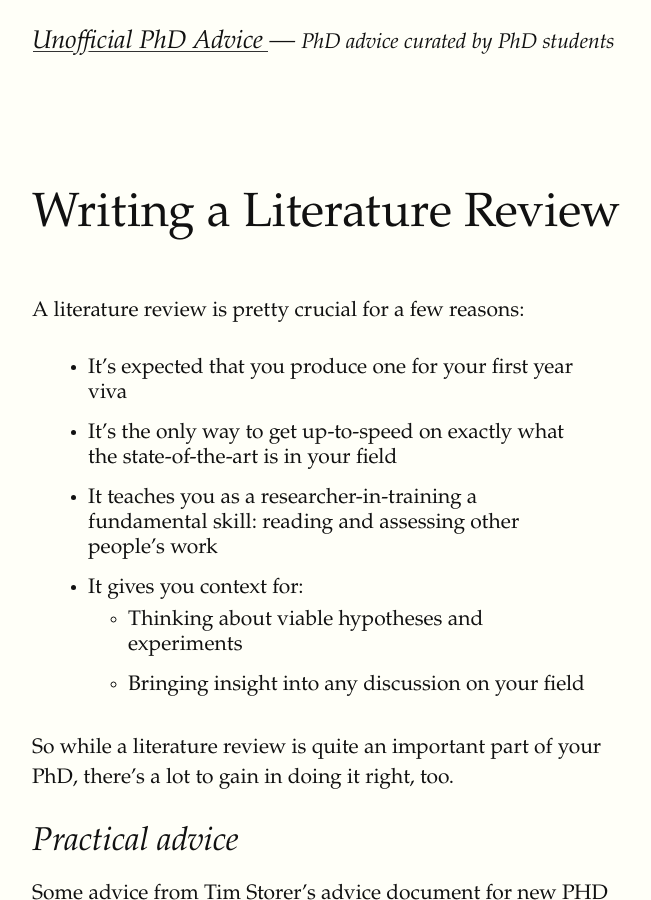
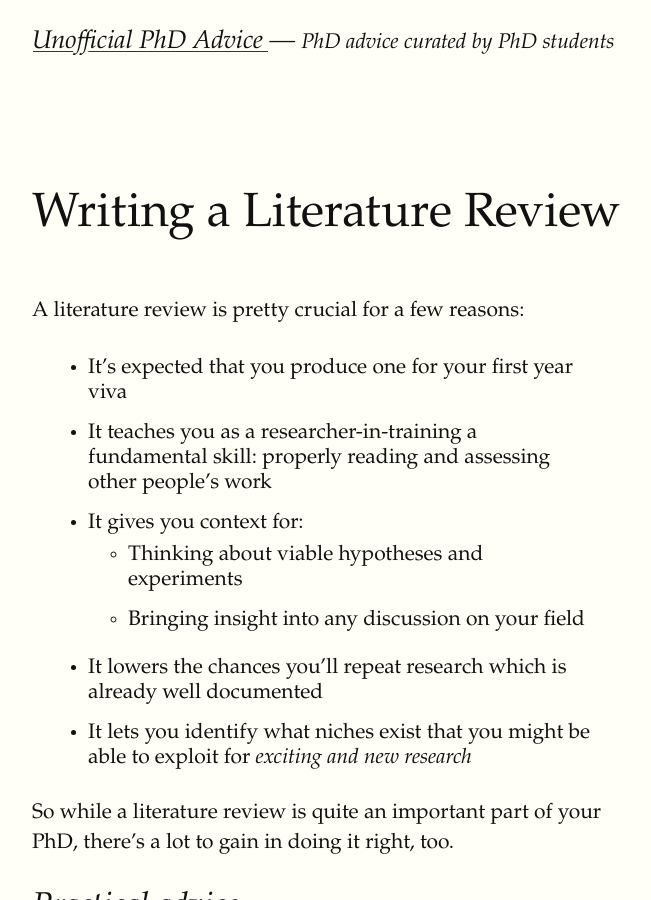
Before and after one commit to Unofficial-Glasgow-PhD/unofficial-advice, a Jekyll site: the page built from literature_review.md, in a window 1280 px wide and 900 px high. Shown: the whole window, without its empty margins (128-779 px from the left). Built offline with Jekyll 4.4.1, drawn with Linux system fonts in a browser that asks for light colours; some web fonts are replaced.

Commit message:
Rephrased some of the literature review bits

```diff
--- a/literature_review.md
+++ b/literature_review.md
@@ -8,11 +8,12 @@ layout: page
 A literature review is pretty crucial for a few reasons:
 
 * It's expected that you produce one for your first year viva
-* It's the only way to get up-to-speed on exactly what the state-of-the-art is in your field
-* It teaches you as a researcher-in-training a fundamental skill: reading and assessing other people's work
+* It teaches you as a researcher-in-training a fundamental skill: properly reading and assessing other people's work
 * It gives you context for:
     * Thinking about viable hypotheses and experiments
     * Bringing insight into any discussion on your field
+* It lowers the chances you'll repeat research which is already well documented
+* It lets you identify what niches exist that you might be able to exploit for *exciting and new research*
 
 So while a literature review is quite an important part of your PhD, there's a lot to gain in doing it right, too.
 
```
